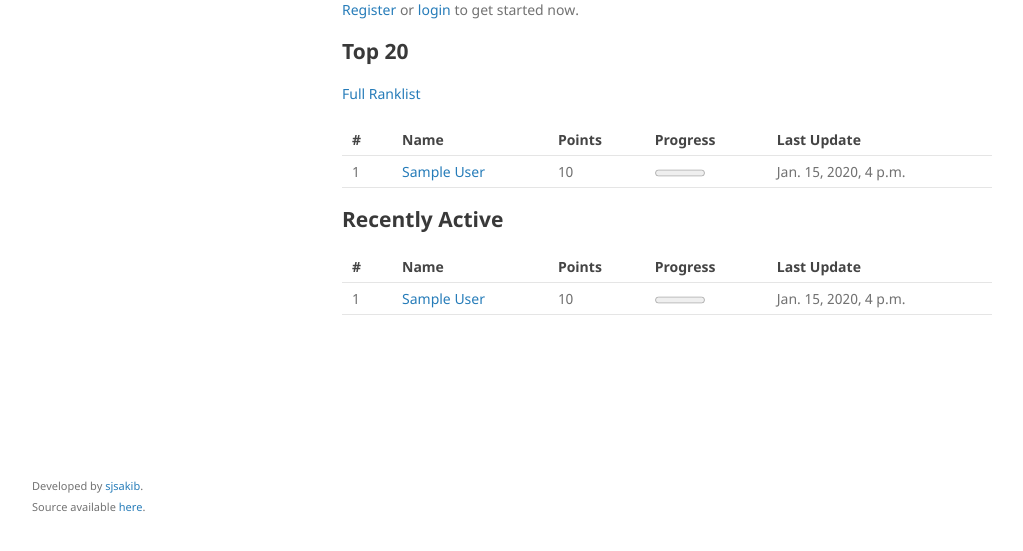
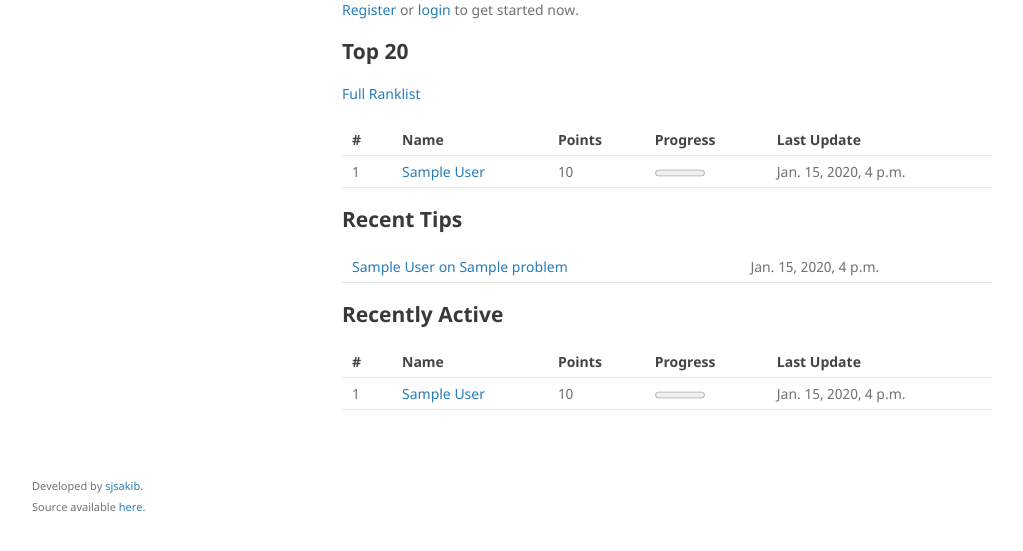
Before and after one commit to sjsakib/psbookprogress, a Django app: page / in a window 1280 px wide. Shown: the part 214-765 px from the top of the page, without its empty margins (128-1151 px from the left). Run offline with Django 3.2, Linux system fonts and the light colour scheme; tables that the repository leaves empty hold one stand-in row (values such as "Sample post"); parts of the project's set-up code (start-up, migrations or seed data) failed here and were passed over.

Commit message:
show recent tips in home page

```diff
--- a/progress/views.py
+++ b/progress/views.py
@@ -14,8 +14,10 @@ from math import ceil
 def index(request):
     top_users = UserProfile.objects.all().order_by('-points', 'last_updated')[:20]
     recently_active = UserProfile.objects.all().order_by('-last_updated')[:20]
+    recent_tips = Tip.objects.all().order_by('-time')[:10]
     return render(request, 'progress/index.html', context={'top_users': top_users,
-                                                           'recently_active': recently_active})
+                                                           'recently_active': recently_active,
+                                                           'recent_tips': recent_tips})
 
 
 def profile(request, username=None):
--- a/templates/progress/index.html
+++ b/templates/progress/index.html
@@ -12,9 +12,21 @@
   {% if not user.is_authenticated %}
     <p> <a href="{% url 'registration_register' %}">Register</a> or <a href="{% url 'auth_login' %}">login</a> to get started now.</p>
   {% endif %}
+
   <h2>Top 20</h2>
   <p><a href="{% url 'ranklist' 1 %}">Full Ranklist</a></p>
   {% show_users top_users user %}
+
+  <h2>Recent Tips</h2>
+  <table>
+    {% for tip in recent_tips %}
+      <tr>
+        <td><a href="{% url 'show_tips' tip.problem.slug %}">{{tip.author.get_name}} on {{tip.problem}}</a></td>
+        <td>{{tip.time}}</td>
+      </tr>
+    {% endfor %}
+  </table>
+
   <h2> Recently Active</h2>
   {% show_users recently_active user %}
 {% endblock section_block %}
```
